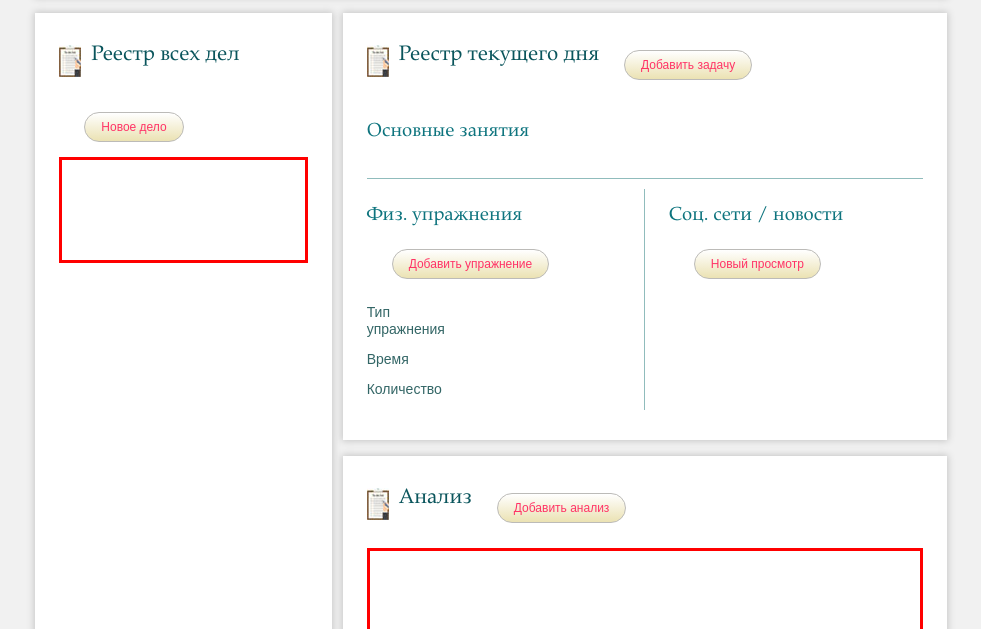
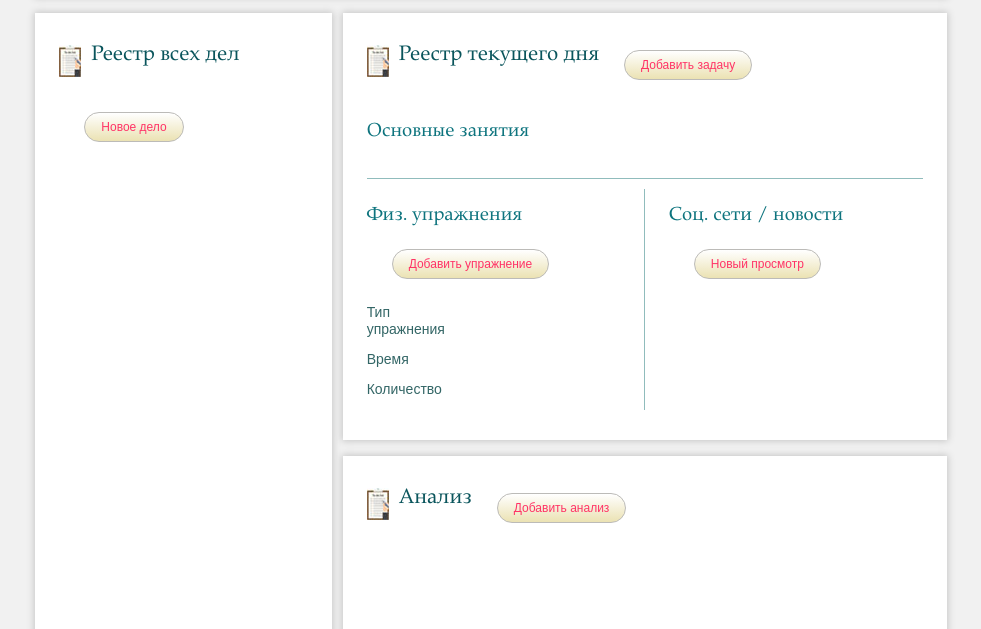
Before and after one commit to Michael-Gip/Michael-Gip.github.io, a plain HTML site: page index.html in a window 1280 px wide. Shown: the part 171-800 px from the top of the page, without its empty margins (149-1130 px from the left). Drawn offline with nearby package versions, Linux system fonts and the light colour scheme.

Commit message:
all-cases container

```diff
--- a/time-management.css
+++ b/time-management.css
@@ -142,7 +142,6 @@ p {
  .list-container {
   clear: both;
   min-height: 100px;
-  border: solid 3px red;
 }
  .all-cases-item {
  	position: relative;
```
